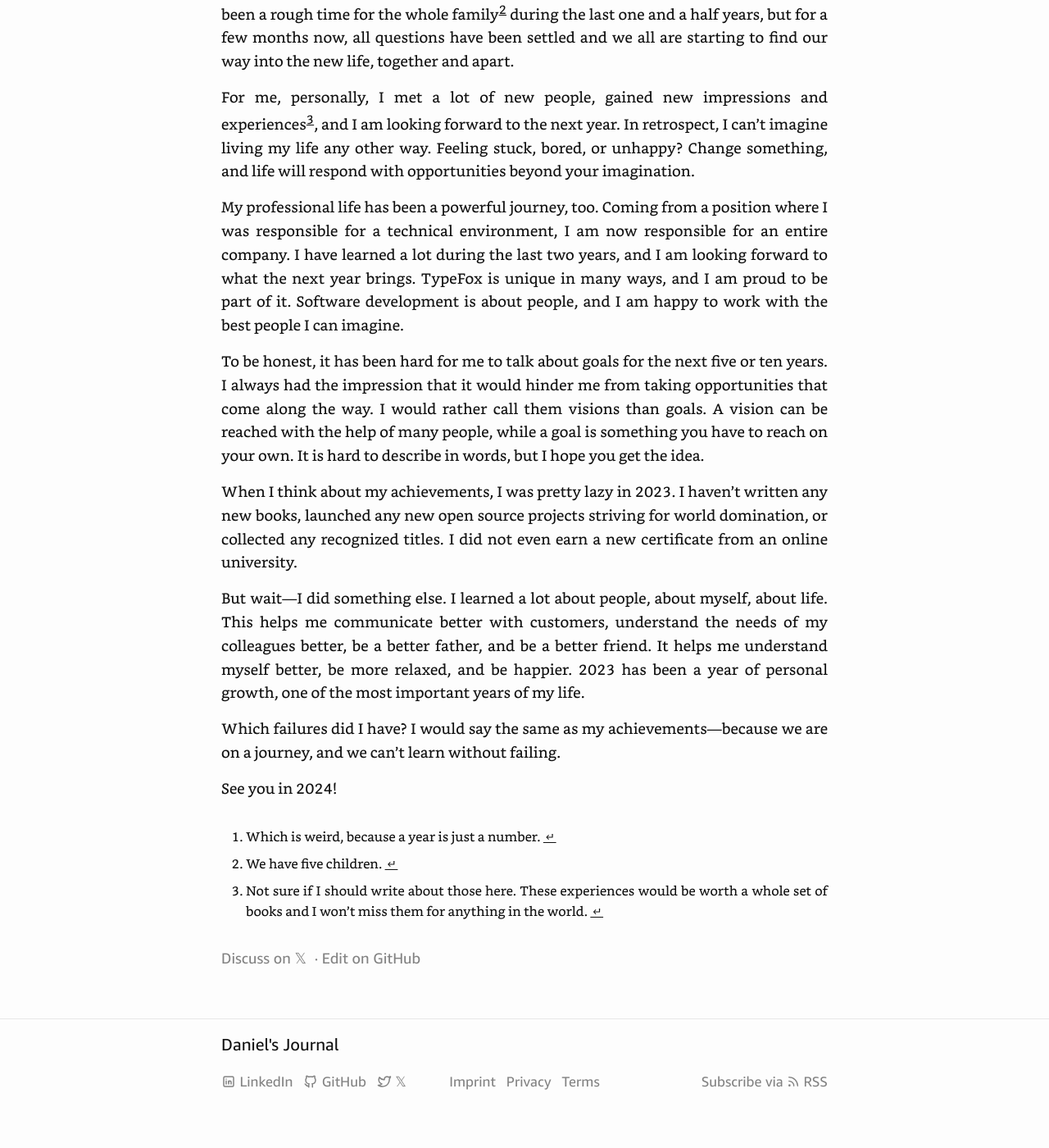
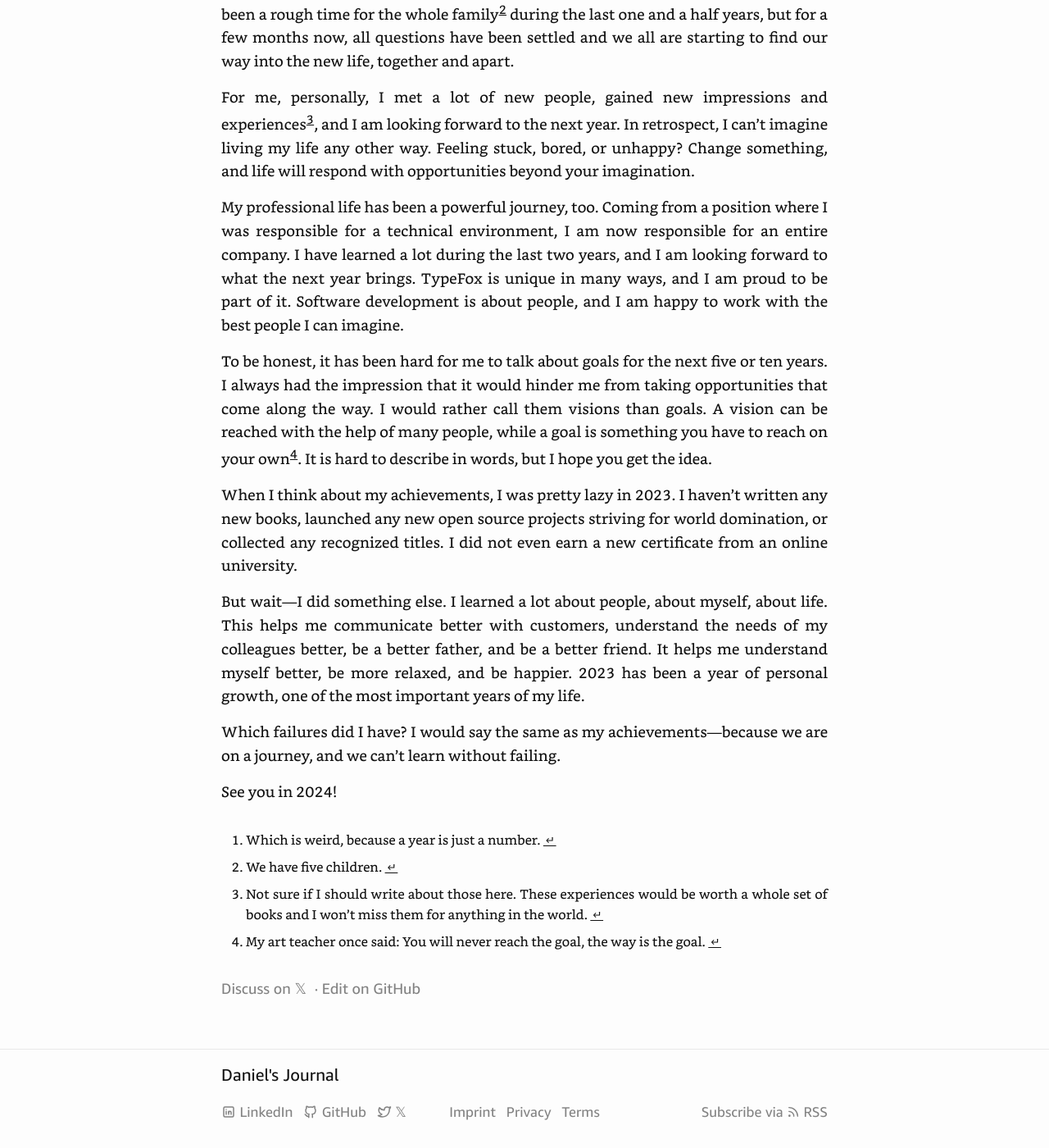
Before and after one commit to danieldietrich/journal, a Jekyll site: the page built from _posts/2023-12-31-annual-recap-2023.md, in a window 1280 px wide and 1400 px high, scrolled down 410 px. Shown: the whole window at 82% size. Built offline with Jekyll 4.4.1, drawn with Linux system fonts in a browser that asks for light colours; before the commit the page ends 1773 px from its top, so only the background shows below that.

Commit message:
The way is the goal

```diff
--- a/_posts/2023-12-31-annual-recap-2023.md
+++ b/_posts/2023-12-31-annual-recap-2023.md
@@ -12,7 +12,7 @@ For me, personally, I met a lot of new people, gained new impressions and experi
 
 My professional life has been a powerful journey, too. Coming from a position where I was responsible for a technical environment, I am now responsible for an entire company. I have learned a lot during the last two years, and I am looking forward to what the next year brings. TypeFox is unique in many ways, and I am proud to be part of it. Software development is about people, and I am happy to work with the best people I can imagine.
 
-To be honest, it has been hard for me to talk about goals for the next five or ten years. I always had the impression that it would hinder me from taking opportunities that come along the way. I would rather call them visions than goals. A vision can be reached with the help of many people, while a goal is something you have to reach on your own. It is hard to describe in words, but I hope you get the idea.
+To be honest, it has been hard for me to talk about goals for the next five or ten years. I always had the impression that it would hinder me from taking opportunities that come along the way. I would rather call them visions than goals. A vision can be reached with the help of many people, while a goal is something you have to reach on your own[^4]. It is hard to describe in words, but I hope you get the idea.
 
 When I think about my achievements, I was pretty lazy in 2023. I haven't written any new books, launched any new open source projects striving for world domination, or collected any recognized titles. I did not even earn a new certificate from an online university.
 
@@ -25,3 +25,4 @@ See you in 2024!
 [^1]: Which is weird, because a year is just a number.
 [^2]: We have five children.
 [^3]: Not sure if I should write about those here. These experiences would be worth a whole set of books and I won't miss them for anything in the world.
+[^4]: My art teacher once said: You will never reach the goal, the way is the goal.
```
